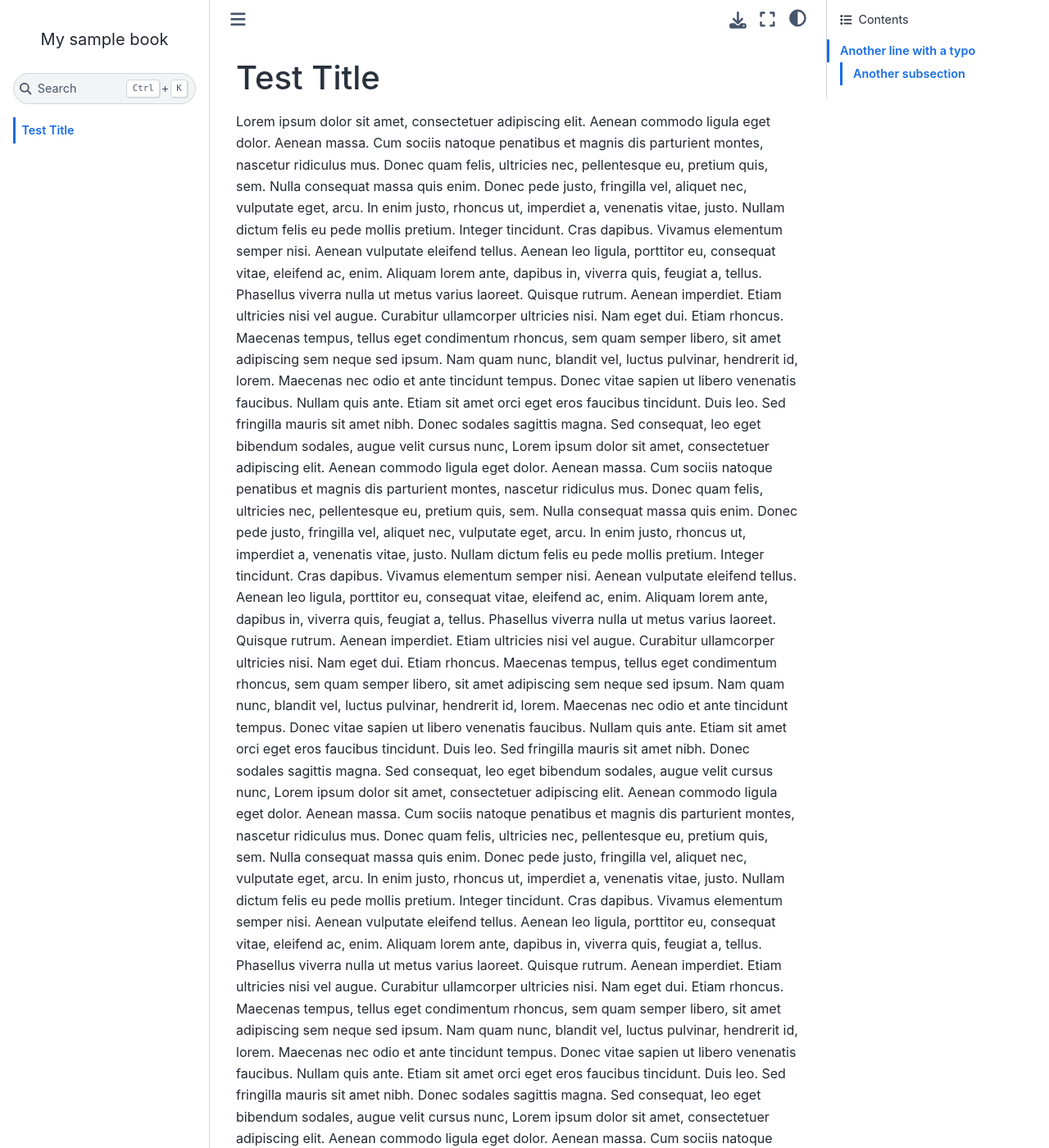
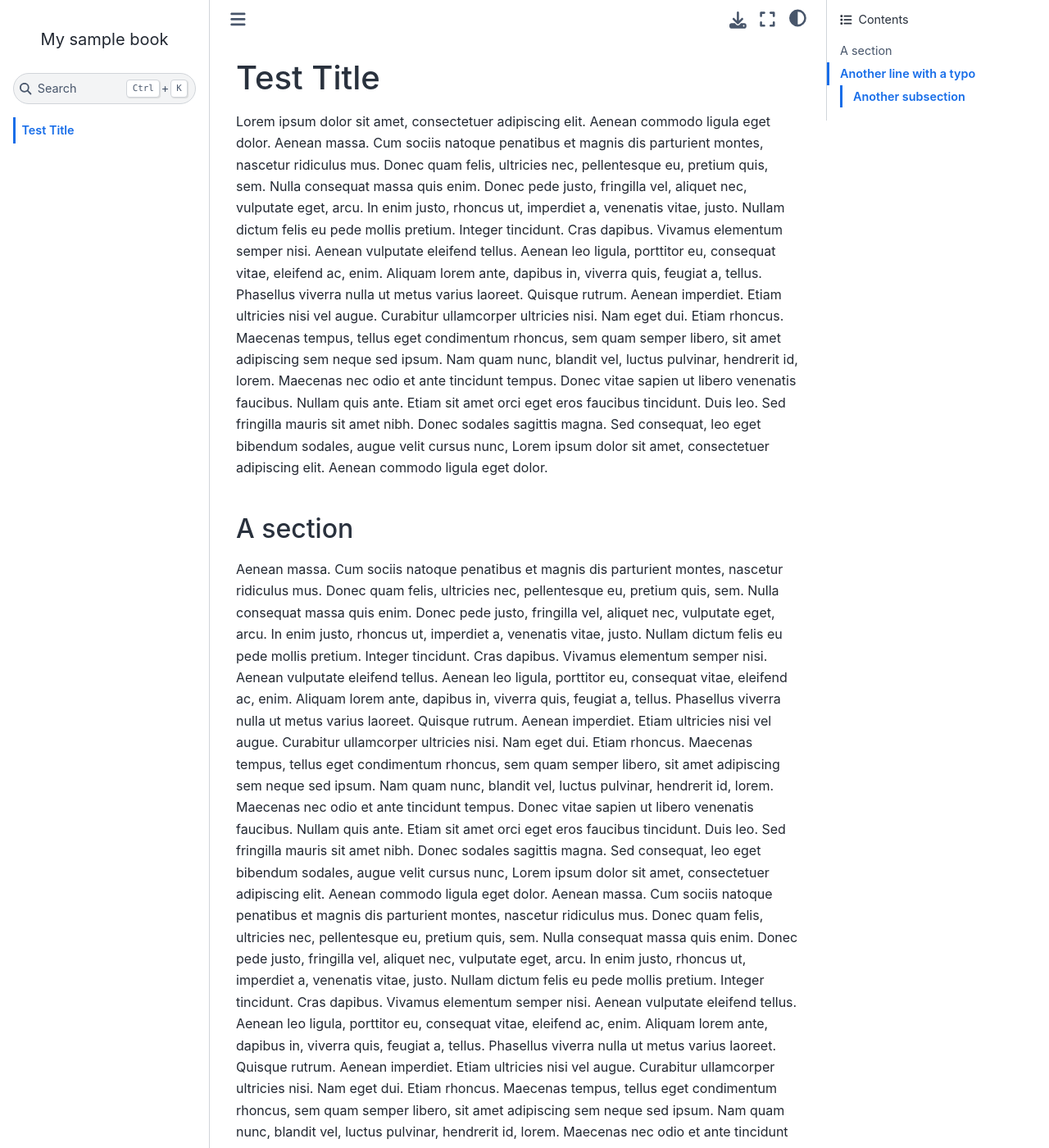
Before and after one commit to jbusecke/test_soeren, a Jupyter Book: the page built from test.md, in a window 1280 px wide and 1400 px high. Shown: the whole window at 82% size. Built offline with Jupyter Book 1.0.4 settings and Sphinx 7.4.7 and the Sphinx Book theme 1.1.4, drawn with Linux system fonts in a browser that asks for light colours; some of the changed text lies outside the part shown.

Commit message:
Update test.md

```diff
--- a/test.md
+++ b/test.md
@@ -1,6 +1,9 @@
 # Test Title
 Lorem ipsum dolor sit amet, consectetuer adipiscing elit. Aenean commodo ligula eget dolor. Aenean massa. Cum sociis natoque penatibus et magnis dis parturient montes, nascetur ridiculus mus. Donec quam felis, ultricies nec, pellentesque eu, pretium quis, sem. Nulla consequat massa quis enim. Donec pede justo, fringilla vel, aliquet nec, vulputate eget, arcu. In enim justo, rhoncus ut, imperdiet a, venenatis vitae, justo. Nullam dictum felis eu pede mollis pretium. Integer tincidunt. Cras dapibus. Vivamus elementum semper nisi. Aenean vulputate eleifend tellus. Aenean leo ligula, porttitor eu, consequat vitae, eleifend ac, enim. Aliquam lorem ante, dapibus in, viverra quis, feugiat a, tellus. Phasellus viverra nulla ut metus varius laoreet. Quisque rutrum. Aenean imperdiet. Etiam ultricies nisi vel augue. Curabitur ullamcorper ultricies nisi. Nam eget dui. Etiam rhoncus. Maecenas tempus, tellus eget condimentum rhoncus, sem quam semper libero, sit amet adipiscing sem neque sed ipsum. Nam quam nunc, blandit vel, luctus pulvinar, hendrerit id, lorem. Maecenas nec odio et ante tincidunt tempus. Donec vitae sapien ut libero venenatis faucibus. Nullam quis ante. Etiam sit amet orci eget eros faucibus tincidunt. Duis leo. Sed fringilla mauris sit amet nibh. Donec sodales sagittis magna. Sed consequat, leo eget bibendum sodales, augue velit cursus nunc,
-Lorem ipsum dolor sit amet, consectetuer adipiscing elit. Aenean commodo ligula eget dolor. Aenean massa. Cum sociis natoque penatibus et magnis dis parturient montes, nascetur ridiculus mus. Donec quam felis, ultricies nec, pellentesque eu, pretium quis, sem. Nulla consequat massa quis enim. Donec pede justo, fringilla vel, aliquet nec, vulputate eget, arcu. In enim justo, rhoncus ut, imperdiet a, venenatis vitae, justo. Nullam dictum felis eu pede mollis pretium. Integer tincidunt. Cras dapibus. Vivamus elementum semper nisi. Aenean vulputate eleifend tellus. Aenean leo ligula, porttitor eu, consequat vitae, eleifend ac, enim. Aliquam lorem ante, dapibus in, viverra quis, feugiat a, tellus. Phasellus viverra nulla ut metus varius laoreet. Quisque rutrum. Aenean imperdiet. Etiam ultricies nisi vel augue. Curabitur ullamcorper ultricies nisi. Nam eget dui. Etiam rhoncus. Maecenas tempus, tellus eget condimentum rhoncus, sem quam semper libero, sit amet adipiscing sem neque sed ipsum. Nam quam nunc, blandit vel, luctus pulvinar, hendrerit id, lorem. Maecenas nec odio et ante tincidunt tempus. Donec vitae sapien ut libero venenatis faucibus. Nullam quis ante. Etiam sit amet orci eget eros faucibus tincidunt. Duis leo. Sed fringilla mauris sit amet nibh. Donec sodales sagittis magna. Sed consequat, leo eget bibendum sodales, augue velit cursus nunc,
+Lorem ipsum dolor sit amet, consectetuer adipiscing elit. Aenean commodo ligula eget dolor.
+
+## A section
+Aenean massa. Cum sociis natoque penatibus et magnis dis parturient montes, nascetur ridiculus mus. Donec quam felis, ultricies nec, pellentesque eu, pretium quis, sem. Nulla consequat massa quis enim. Donec pede justo, fringilla vel, aliquet nec, vulputate eget, arcu. In enim justo, rhoncus ut, imperdiet a, venenatis vitae, justo. Nullam dictum felis eu pede mollis pretium. Integer tincidunt. Cras dapibus. Vivamus elementum semper nisi. Aenean vulputate eleifend tellus. Aenean leo ligula, porttitor eu, consequat vitae, eleifend ac, enim. Aliquam lorem ante, dapibus in, viverra quis, feugiat a, tellus. Phasellus viverra nulla ut metus varius laoreet. Quisque rutrum. Aenean imperdiet. Etiam ultricies nisi vel augue. Curabitur ullamcorper ultricies nisi. Nam eget dui. Etiam rhoncus. Maecenas tempus, tellus eget condimentum rhoncus, sem quam semper libero, sit amet adipiscing sem neque sed ipsum. Nam quam nunc, blandit vel, luctus pulvinar, hendrerit id, lorem. Maecenas nec odio et ante tincidunt tempus. Donec vitae sapien ut libero venenatis faucibus. Nullam quis ante. Etiam sit amet orci eget eros faucibus tincidunt. Duis leo. Sed fringilla mauris sit amet nibh. Donec sodales sagittis magna. Sed consequat, leo eget bibendum sodales, augue velit cursus nunc,
 Lorem ipsum dolor sit amet, consectetuer adipiscing elit. Aenean commodo ligula eget dolor. Aenean massa. Cum sociis natoque penatibus et magnis dis parturient montes, nascetur ridiculus mus. Donec quam felis, ultricies nec, pellentesque eu, pretium quis, sem. Nulla consequat massa quis enim. Donec pede justo, fringilla vel, aliquet nec, vulputate eget, arcu. In enim justo, rhoncus ut, imperdiet a, venenatis vitae, justo. Nullam dictum felis eu pede mollis pretium. Integer tincidunt. Cras dapibus. Vivamus elementum semper nisi. Aenean vulputate eleifend tellus. Aenean leo ligula, porttitor eu, consequat vitae, eleifend ac, enim. Aliquam lorem ante, dapibus in, viverra quis, feugiat a, tellus. Phasellus viverra nulla ut metus varius laoreet. Quisque rutrum. Aenean imperdiet. Etiam ultricies nisi vel augue. Curabitur ullamcorper ultricies nisi. Nam eget dui. Etiam rhoncus. Maecenas tempus, tellus eget condimentum rhoncus, sem quam semper libero, sit amet adipiscing sem neque sed ipsum. Nam quam nunc, blandit vel, luctus pulvinar, hendrerit id, lorem. Maecenas nec odio et ante tincidunt tempus. Donec vitae sapien ut libero venenatis faucibus. Nullam quis ante. Etiam sit amet orci eget eros faucibus tincidunt. Duis leo. Sed fringilla mauris sit amet nibh. Donec sodales sagittis magna. Sed consequat, leo eget bibendum sodales, augue velit cursus nunc,
 Lorem ipsum dolor sit amet, consectetuer adipiscing elit. Aenean commodo ligula eget dolor. Aenean massa. Cum sociis natoque penatibus et magnis dis parturient montes, nascetur ridiculus mus. Donec quam felis, ultricies nec, pellentesque eu, pretium quis, sem. Nulla consequat massa quis enim. Donec pede justo, fringilla vel, aliquet nec, vulputate eget, arcu. In enim justo, rhoncus ut, imperdiet a, venenatis vitae, justo. Nullam dictum felis eu pede mollis pretium. Integer tincidunt. Cras dapibus. Vivamus elementum semper nisi. Aenean vulputate eleifend tellus. Aenean leo ligula, porttitor eu, consequat vitae, eleifend ac, enim. Aliquam lorem ante, dapibus in, viverra quis, feugiat a, tellus. Phasellus viverra nulla ut metus varius laoreet. Quisque rutrum. Aenean imperdiet. Etiam ultricies nisi vel augue. Curabitur ullamcorper ultricies nisi. Nam eget dui. Etiam rhoncus. Maecenas tempus, tellus eget condimentum rhoncus, sem quam semper libero, sit amet adipiscing sem neque sed ipsum. Nam quam nunc, blandit vel, luctus pulvinar, hendrerit id, lorem. Maecenas nec odio et ante tincidunt tempus. Donec vitae sapien ut libero venenatis faucibus. Nullam quis ante. Etiam sit amet orci eget eros faucibus tincidunt. Duis leo. Sed fringilla mauris sit amet nibh. Donec sodales sagittis magna. Sed consequat, leo eget bibendum sodales, augue velit cursus nunc,
 Lorem ipsum dolor sit amet, consectetuer adipiscing elit. Aenean commodo ligula eget dolor. Aenean massa. Cum sociis natoque penatibus et magnis dis parturient montes, nascetur ridiculus mus. Donec quam felis, ultricies nec, pellentesque eu, pretium quis, sem. Nulla consequat massa quis enim. Donec pede justo, fringilla vel, aliquet nec, vulputate eget, arcu. In enim justo, rhoncus ut, imperdiet a, venenatis vitae, justo. Nullam dictum felis eu pede mollis pretium. Integer tincidunt. Cras dapibus. Vivamus elementum semper nisi. Aenean vulputate eleifend tellus. Aenean leo ligula, porttitor eu, consequat vitae, eleifend ac, enim. Aliquam lorem ante, dapibus in, viverra quis, feugiat a, tellus. Phasellus viverra nulla ut metus varius laoreet. Quisque rutrum. Aenean imperdiet. Etiam ultricies nisi vel augue. Curabitur ullamcorper ultricies nisi. Nam eget dui. Etiam rhoncus. Maecenas tempus, tellus eget condimentum rhoncus, sem quam semper libero, sit amet adipiscing sem neque sed ipsum. Nam quam nunc, blandit vel, luctus pulvinar, hendrerit id, lorem. Maecenas nec odio et ante tincidunt tempus. Donec vitae sapien ut libero venenatis faucibus. Nullam quis ante. Etiam sit amet orci eget eros faucibus tincidunt. Duis leo. Sed fringilla mauris sit amet nibh. Donec sodales sagittis magna. Sed consequat, leo eget bibendum sodales, augue velit cursus nunc,
```
